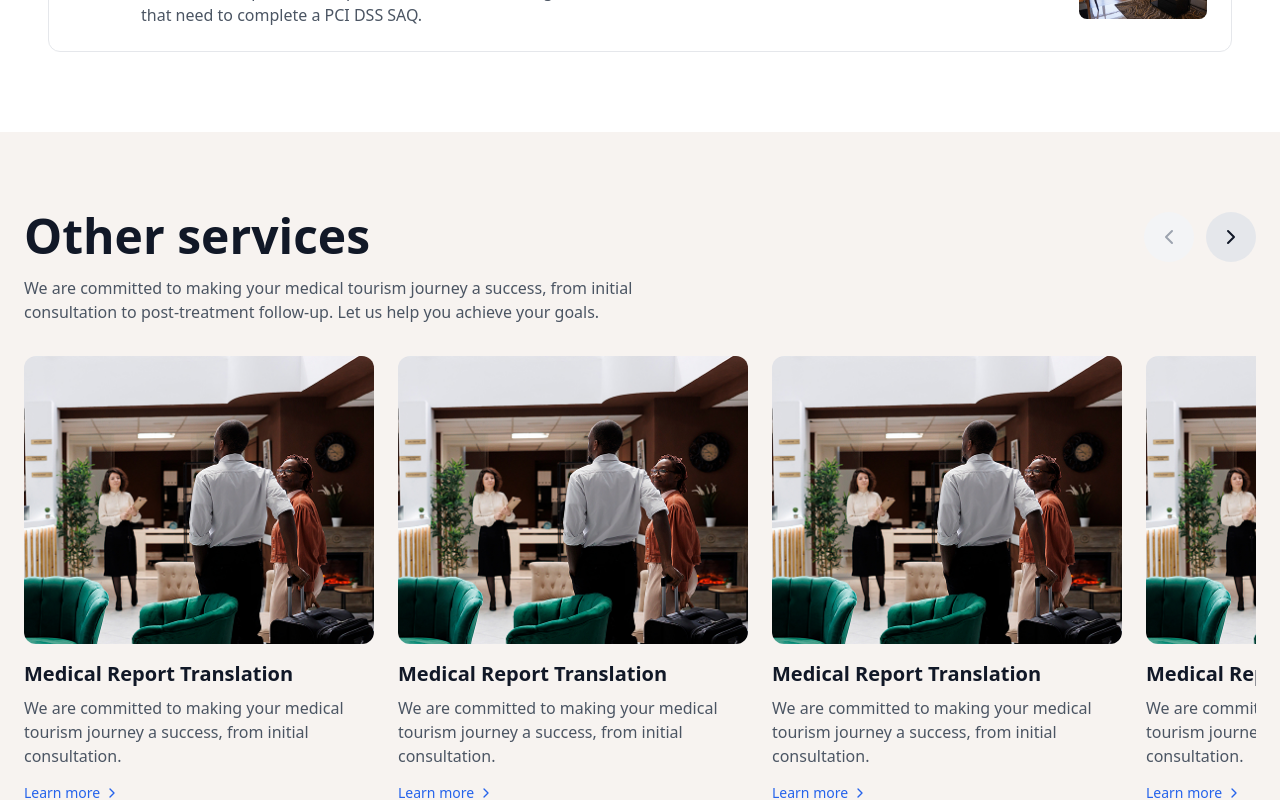
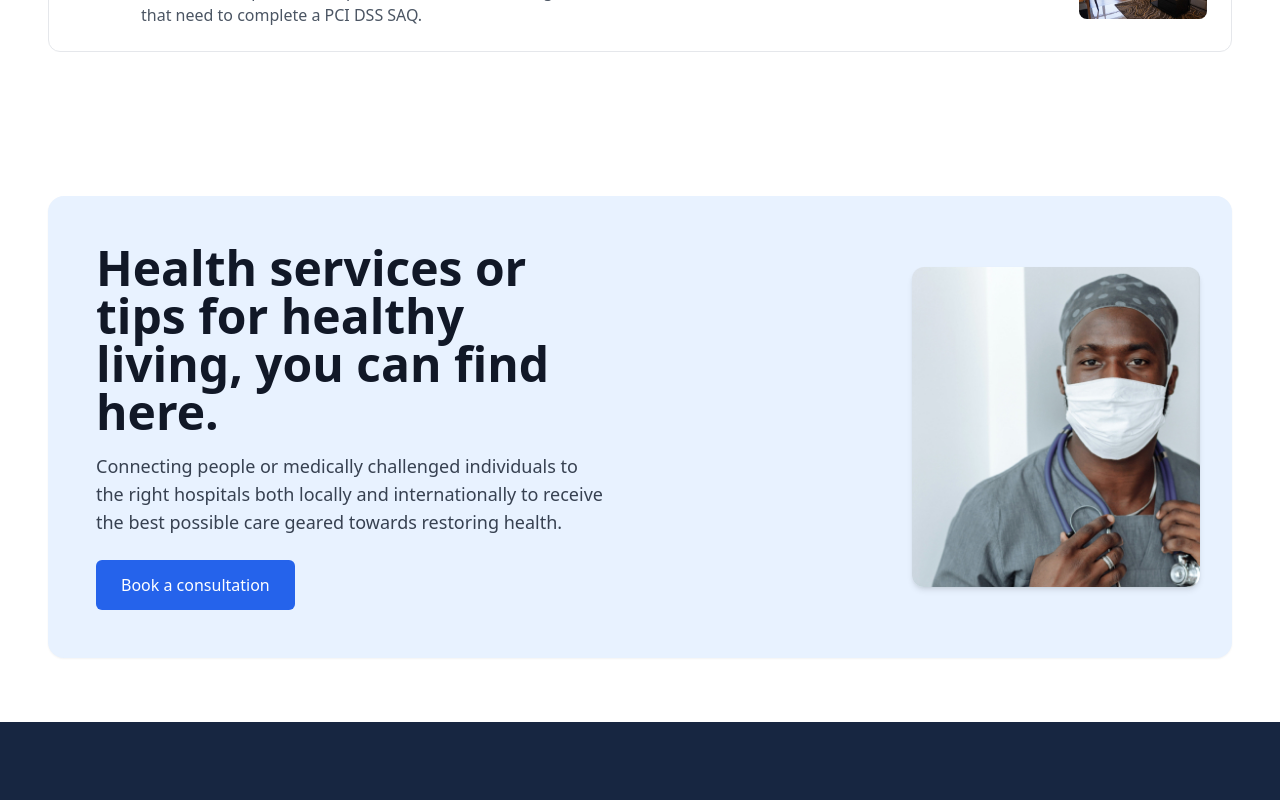
Before and after one commit to Binmuhammad001/healing-ways, a React (Vite) app: page /med_service in a window 1280 px wide. Shown: the part 3220-4020 px from the top of the page. Built offline with nearby package versions, Linux system fonts and the light colour scheme.

Commit message:
Update med_service.jsx

```diff
--- a/src/pages/med_service.jsx
+++ b/src/pages/med_service.jsx
@@ -18,7 +18,7 @@ export default function App(){
         <Section2/>
         <Section3/>
         <Section4/>
-        <Section5/>
+
         <Section6/>
         <Footer/>
         </>
```
